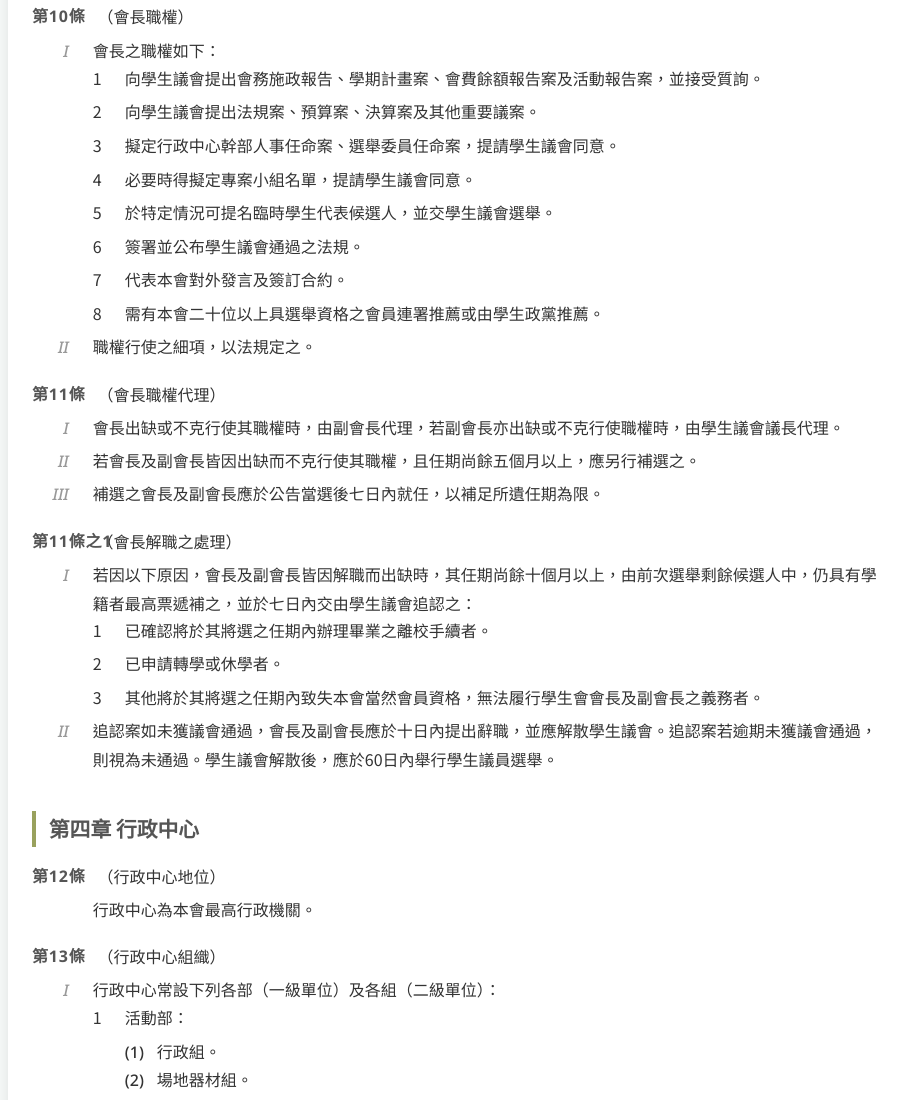
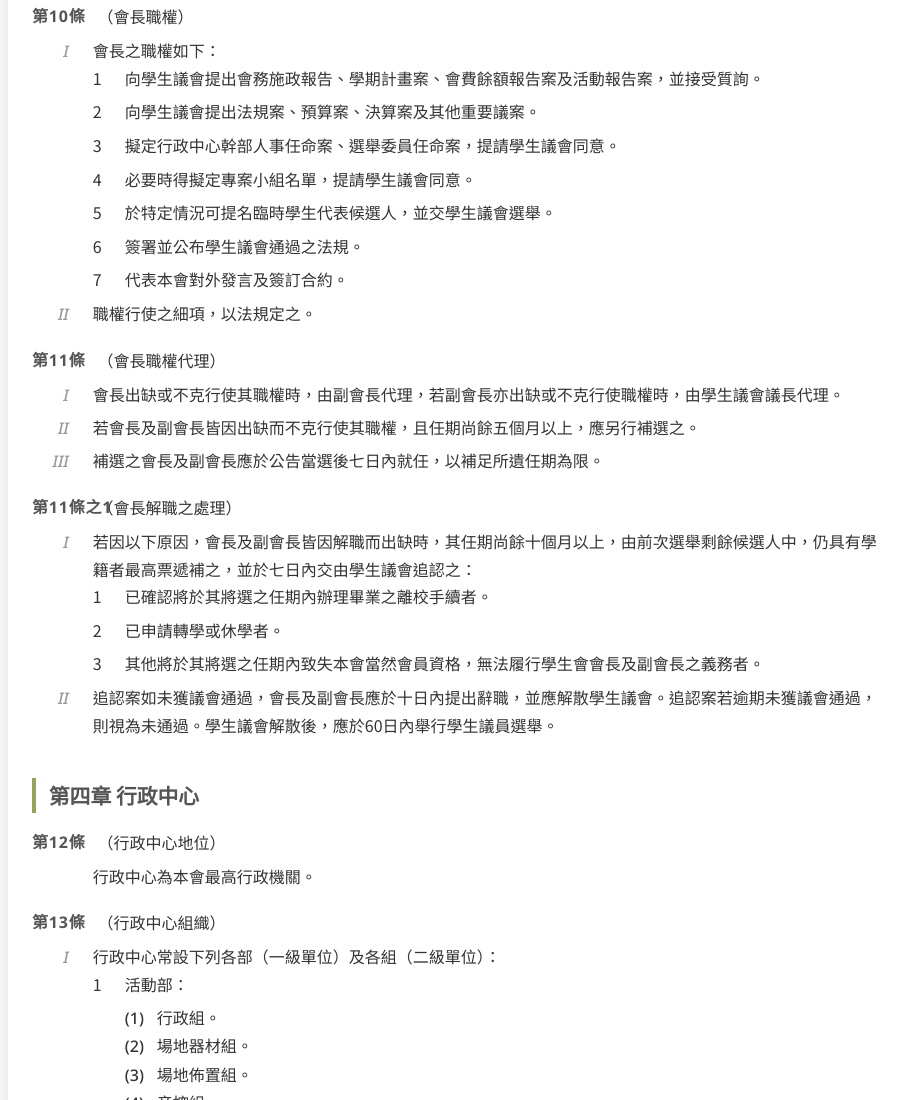
Before and after one commit to ashssa/Ashs-Student-Association-Laws, a plain HTML site: page act01.html in a window 1280 px wide. Shown: the part 1904-3004 px from the top of the page, without its empty margins (182-1089 px from the left). Drawn offline with nearby package versions, Linux system fonts and the light colour scheme; a web font is replaced by a local one.

Commit message:
Update act01.html

```diff
--- a/act01.html
+++ b/act01.html
@@ -134,7 +134,6 @@
                 <div class="sub">於特定情況可提名臨時學生代表候選人，並交學生議會選舉。</div>
                 <div class="sub">簽署並公布學生議會通過之法規。</div>
                 <div class="sub">代表本會對外發言及簽訂合約。</div>
-                <div class="sub">需有本會二十位以上具選舉資格之會員連署推薦或由學生政黨推薦。</div>
             <div class="par">職權行使之細項，以法規定之。</div>
         </div>
     </div>
```
